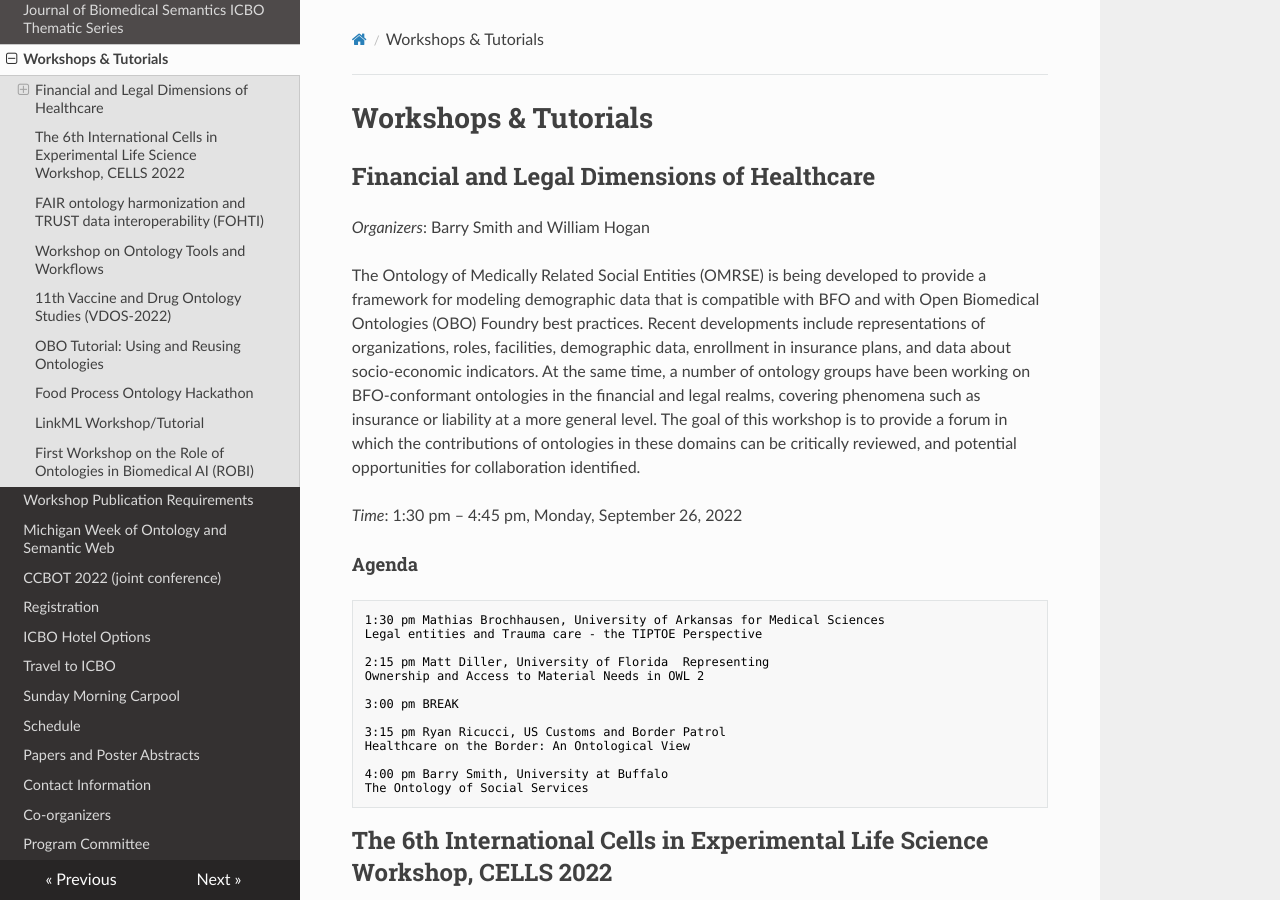
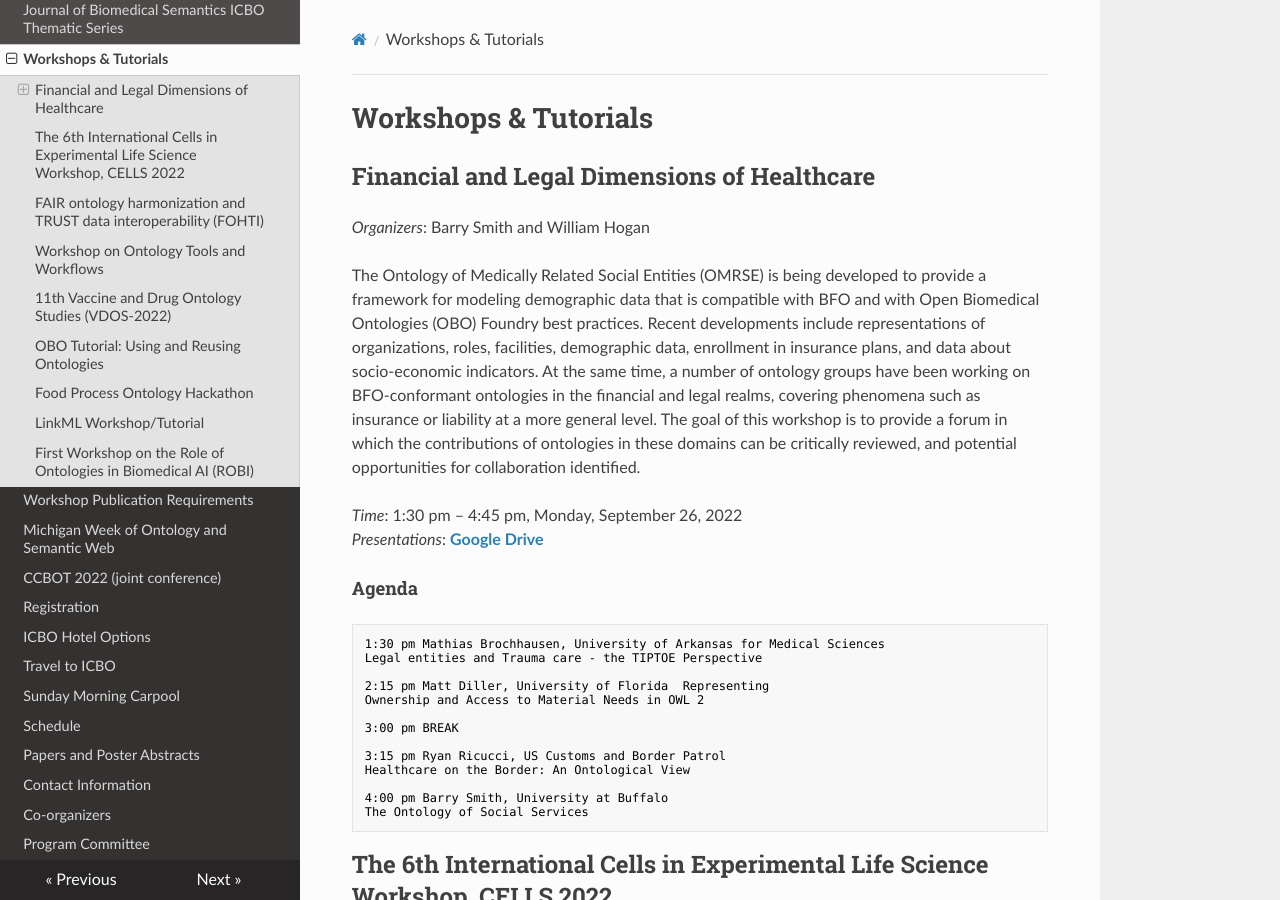
Before and after one commit to johnbeve/BFO-Organization, an MkDocs documentation site: the page built from docs/workshops-and-tutorials.md, in a window 1280 px wide and 900 px high. Built offline with MkDocs 1.6.1, drawn with Linux system fonts in a browser that asks for light colours; nearby versions of some CDN libraries.

Commit message:
Update workshops-and-tutorials.md

````diff
--- a/docs/workshops-and-tutorials.md
+++ b/docs/workshops-and-tutorials.md
@@ -6,6 +6,7 @@
 The Ontology of Medically Related Social Entities (OMRSE) is being developed to provide a framework for modeling demographic data that is compatible with BFO and with Open Biomedical Ontologies (OBO) Foundry best practices. Recent developments include representations of organizations, roles, facilities, demographic data, enrollment in insurance plans, and data about socio-economic indicators. At the same time, a number of ontology groups have been working on BFO-conformant ontologies in the financial and legal realms, covering phenomena such as insurance or liability at a more general level. The goal of this workshop is to provide a forum in which the contributions of ontologies in these domains can be critically reviewed, and potential opportunities for collaboration identified.
 
 *Time*: 1:30 pm – 4:45 pm, Monday, September 26, 2022
+*Presentations*: **[Google Drive](https://drive.google.com/drive/folders/1MTsP-hWXuFVJFR_Hch7KTUk43AgLln1J)**
 
 #### Agenda
 ```txt
````
